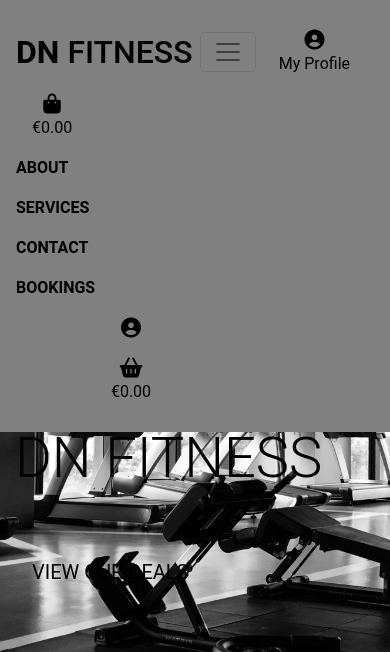
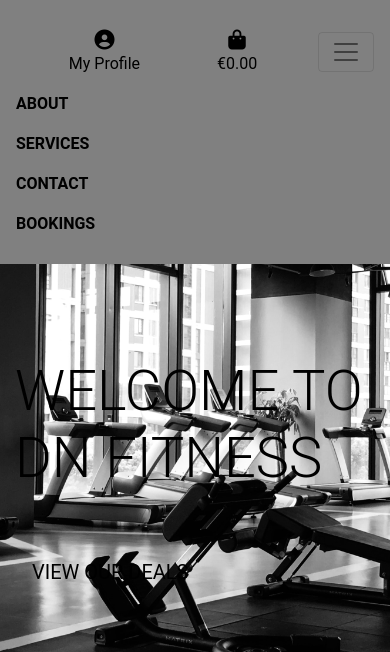
Before and after one commit to nemixu/Milestone4, a Django app: page / in a window 390 px wide, after a click that opens the changed part. Shown: the top 652 px of the page. Run offline with Django 3.2, Linux system fonts and the light colour scheme; some libraries are stand-ins or nearby versions.

Commit message:
built new navbar adjusted for sm and lg screens

```diff
--- a/templates/base.html
+++ b/templates/base.html
@@ -22,78 +22,21 @@
         <script src="https://stackpath.bootstrapcdn.com/bootstrap/4.5.0/js/bootstrap.min.js" integrity="sha384-OgVRvuATP1z7JjHLkuOU7Xw704+h835Lr+6QL9UvYjZE3Ipu6Tp75j7Bh/kR0JKI" crossorigin="anonymous"></script>
     {% endblock %}
 
-
    <title>DN Fitness</title>
-
   </head>
   <body>
-       {% comment %} <header class="container-fluid fixed-top">
-        <div class="row bg-white pt-lg-2 d-none d-lg-flex">
-          <div class="col-12 col-lg-6 my-auto py-1 py-lg-0 text-center text-lg-left">
-          <a href="{% url 'home' %}" class="nav-link">
-              <h2 class="logo-font text-black my-0"><strong>DN</strong> Fitness</h2>
-          </a>
-          </div>
-          <div class="col-12 col-lg-6 my-auto py-1 py-lg-0">
-              <ul class="list-inline list-unstyled text-center text-lg-right my-0">
-                    <li class="list-inline-item dropdown">
-                        <a class="text-black nav-link" href="#" id="user-options" data-toggle="dropdown" aria-haspopup="true" aria-expanded="false">
-                            <div class="text-center">
-                                <div><i class="fas fa-user-circle fa-lg"></i></div>
-                                <p class="my-0">My Profile</p>
-                            </div>
-                        </a>
-                        <div class="dropdown-menu border-0" aria-labelledby="user-options">
-                            {% if request.user.is_authenticated %}
-                                {% if request.user.is_superuser %}
-                                    <a href="" class="dropdown-item">Product Management</a>
-                                {% endif %}
-                                <a href="" class="dropdown-item">My Profile</a>
-                                <a href="{% url 'account_logout' %}" class="dropdown-item">Logout</a>
-                            {% else %}
-                                <a href="{% url 'account_signup' %}" class="dropdown-item">Register</a>
-                                <a href="{% url 'account_login' %}" class="dropdown-item">Login</a>
-                            {% endif %}
-                        </div>
-                    </li>
-                    <li class="list-inline-item">
-                        <a class="{% if grand_total %}text-info font-weight-bold{% else %}text-black{% endif %} nav-link" href="">
-                            <div class="text-center">
-                                <div><i class="fas fa-shopping-basket fa-lg"></i></div>
-                                <p class="my-0">
-                                    {% if grand_total %}
-                                        ${{ grand_total|floatformat:2 }}
-                                    {% else %}
-                                        €0.00
-                                    {% endif %}
-                                </p>
-                            </div>
-                        </a>
-                    </li>
-                  </ul>
-              </div>
-          </div>
-          <div class="row bg-white">
-            <nav class="navbar navbar-expand-lg navbar-light w-100">
-                <button class="navbar-toggler" type="button" data-toggle="collapse" data-target="#main-nav" aria-controls="main-nav" aria-expanded="false" aria-label="Toggle navigation">
-                    <span class="navbar-toggler-icon"></span>
-                </button>
-                {% include 'includes/mobile-top-header.html' %}
-                {% include 'includes/main-nav.html' %}
-            </nav>
-        </div>
-      </header>  {% endcomment %}
+
     <nav class="navbar navbar-expand-lg navbar-light bg-custom fixed-top w-100">
         <!-- Logo -->
-        <a class="navbar-link" aria-label="Brand Logo & Link to refresh" href="{% url 'home' %}">
-            <h2 class="logo-font text-black my-0"><strong>DN</strong> Fitness</h2>
+        <a class="navbar-link text-decoration-none" aria-label="Brand Logo & Link to refresh" href="{% url 'home' %}">
+            <h2 class="logo-font nav-link text-black my-0 d-none d-md-block"><strong>DN</strong> Fitness</h2>
         </a>
+         {% include 'includes/mobile-top-header.html' %}
         <!-- Toggler Icon on mobile view -->
         <button class="navbar-toggler" type="button" data-toggle="collapse" data-target="#navbarNavDropdown" aria-controls="navbarNavDropdown" aria-expanded="false"
                 aria-label="Toggle navigation">
             <span class="navbar-toggler-icon"></span>
         </button>
-        {% include 'includes/mobile-top-header.html' %}
 
         <!-- Navigation links -->
         <div class="collapse navbar-collapse" id="navbarNavDropdown">
@@ -129,10 +72,9 @@
                     </a>
                 </li>
                 <li class="list-inline-item dropdown">
-                            <a class="text-black nav-link" href="#" id="user-options" data-toggle="dropdown" aria-haspopup="true" aria-expanded="false">
+                    <a class="text-black nav-link d-none d-lg-block" href="#" id="user-options" data-toggle="dropdown" aria-haspopup="true" aria-expanded="false">
                         <div class="text-center">
                             <div><i class="fas fa-user-circle fa-lg"></i></div>
-
                         </div>
                     </a>
                     <div class="dropdown-menu border-0" aria-labelledby="user-options">
@@ -150,14 +92,14 @@
                 </li>
 
                 <li class="list-inline-item">
-                            <a class="{% if grand_total %}text-info font-weight-bold{% else %}text-black{% endif %} nav-link" href="">
+                    <a class="{% if grand_total %}text-info font-weight-bold{% else %}text-black{% endif %} d-none d-lg-block nav-link" href="">
                         <div class="text-center">
                             <div><i class="fas fa-shopping-basket fa-lg"></i></div>
                             <p class="my-0">
                                 {% if grand_total %}
                                     €{{ grand_total|floatformat:2 }}
                                 {% else %}
-                                            €0.00
+
                                 {% endif %}
                             </p>
                         </div>
```
Lines whose indentation alone changed are shown as unchanged.
